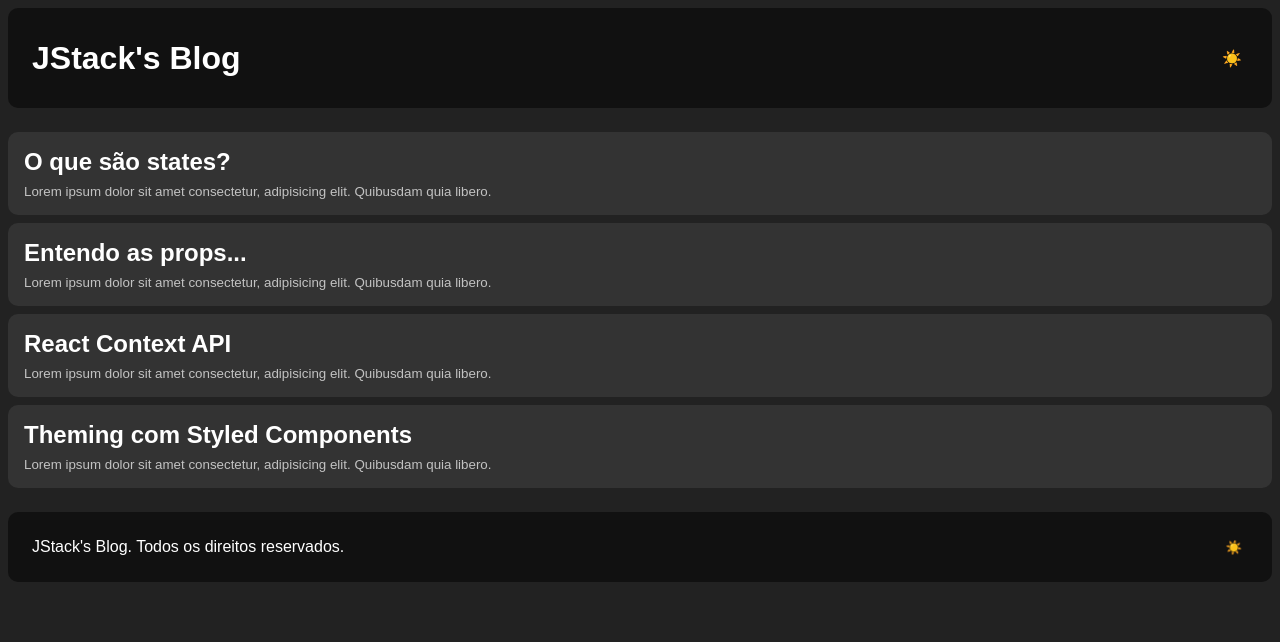
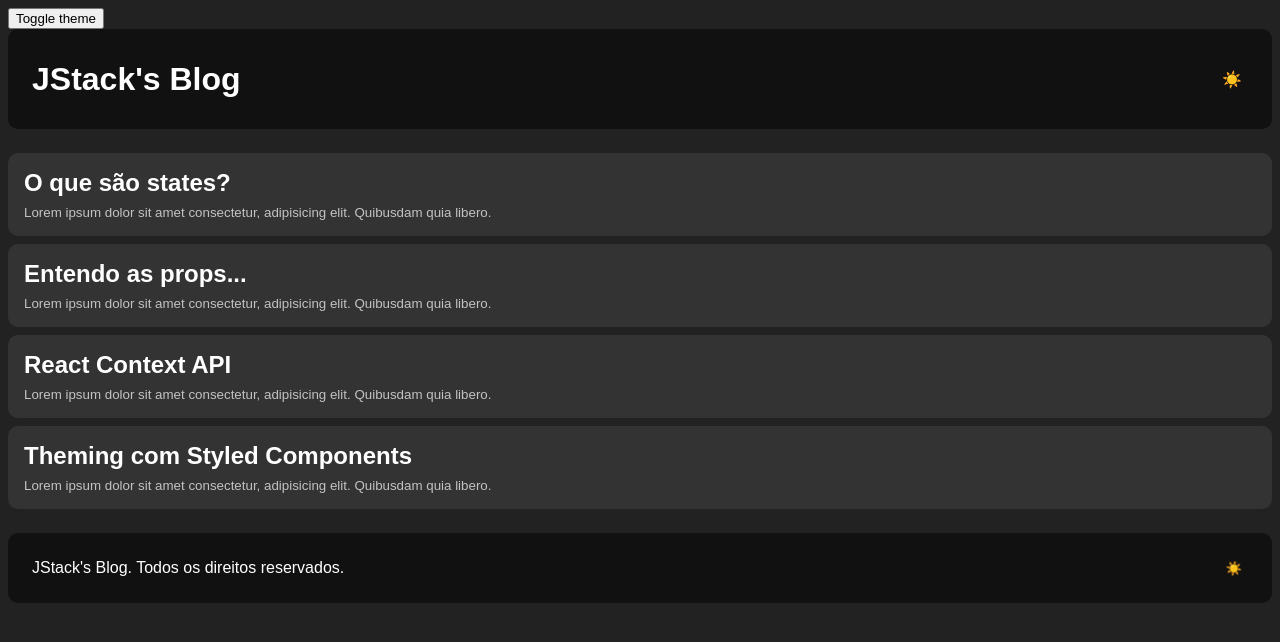
Before and after one commit to andersonkaiti/react-fundamentos, a React app: page / in a window 1280 px wide. Shown: the top 642 px of the page. Built offline with nearby package versions, Linux system fonts and the light colour scheme; the HTML template or start-up script is replaced by a standard one.

Commit message:
:sparkles: feat(Layout,unmount): add theme toggle button example to conditionally render layout based on theme state and unmount him

```diff
--- a/src/App.jsx
+++ b/src/App.jsx
@@ -1,31 +1,19 @@
-import { useEffect } from 'react'
 import Layout from './components/Layout'
 import { useTheme } from './contexts/ThemeProvider'
 import GlobalStyle from './styles/global'
 
 export default function App() {
-  const { theme } = useTheme()
-
-  // Executa sempre que qualquer coisa é alterada
-  useEffect(() => {
-    console.debug('useEffect executou 1')
-  })
-
-  // Executa toda vez que o theme muda
-  useEffect(() => {
-    console.debug('useEffect executou 2')
-  }, [theme])
-
-  // Executa apenas quando o componente é montado
-  useEffect(() => {
-    console.debug('useEffect executou 3')
-  }, [])
+  const { theme, onToggleTheme } = useTheme()
 
   return (
     <>
       <GlobalStyle />
 
-      <Layout />
+      <button onClick={onToggleTheme} type="button">
+        Toggle theme
+      </button>
+
+      {theme === 'dark' && <Layout />}
     </>
   )
 }
```
